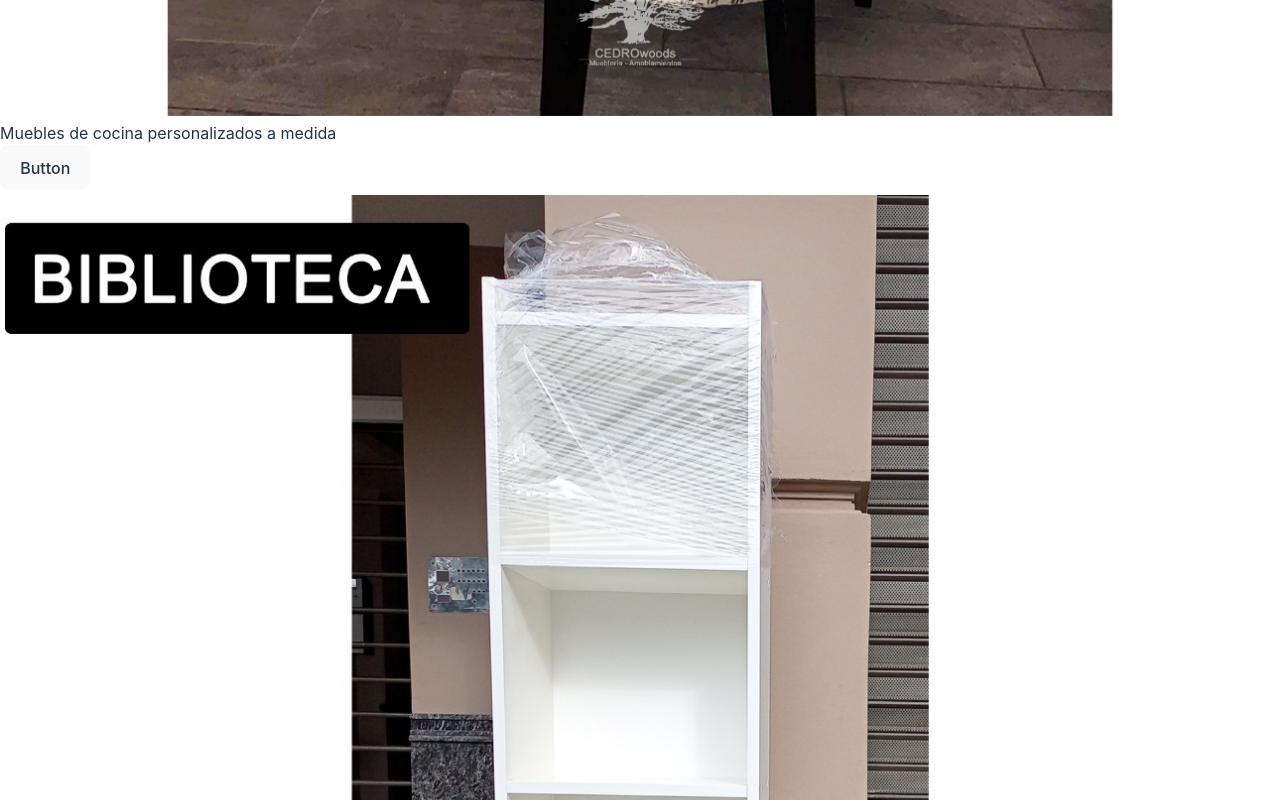
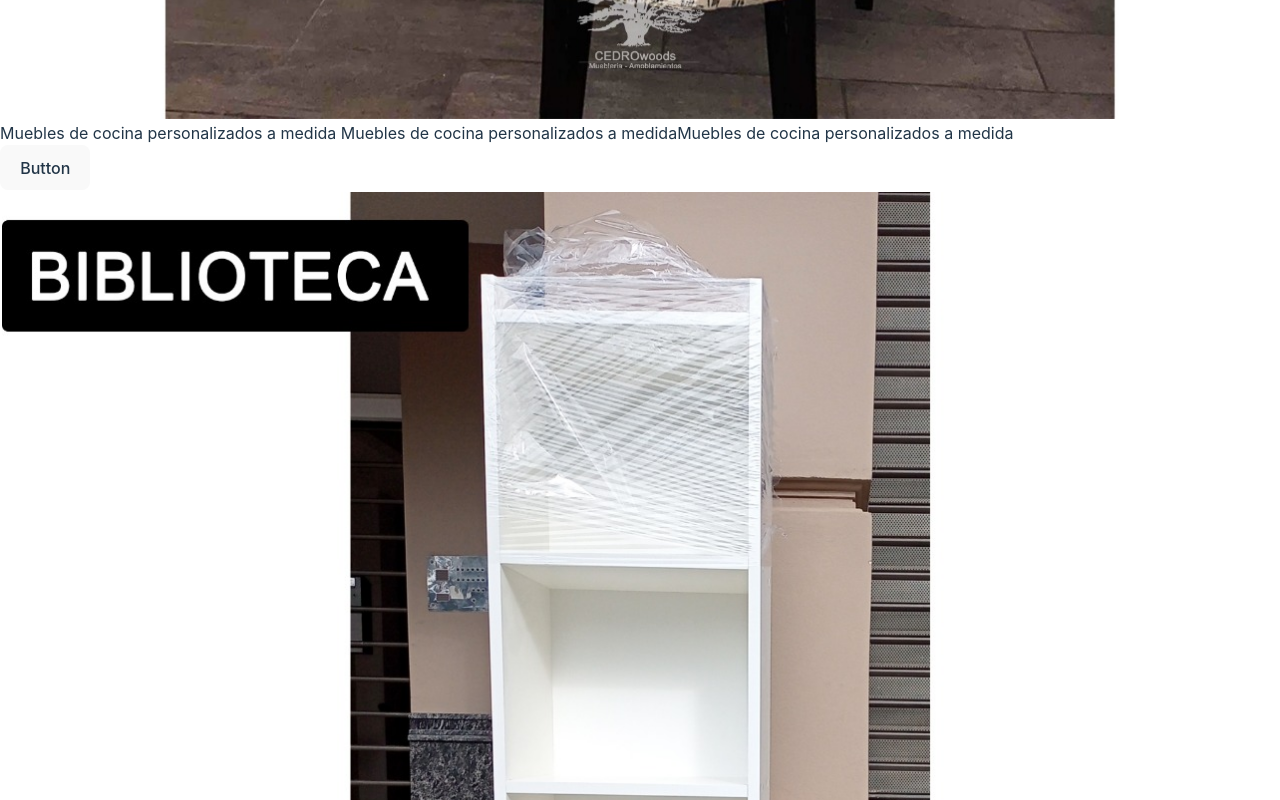
Before and after one commit to jorgehara/CedroWoods, a React (Vite) app: page / in a window 1280 px wide. Shown: the part 1740-2540 px from the top of the page. Built offline with nearby package versions, Linux system fonts and the light colour scheme.

Commit message:
Cards Succesfull

```diff
--- a/src/Components/Cards/Cards.css
+++ b/src/Components/Cards/Cards.css
@@ -4,10 +4,6 @@
     align-items: center;
     width: 100%;
     height: 100%;
-    padding: 5px;
+    padding: 2px;
     object-fit: contain;
 }
-
-.aImgCard{
-    width: 110%;
-}
--- a/src/Components/Cards/Cards.jsx
+++ b/src/Components/Cards/Cards.jsx
@@ -4,15 +4,15 @@ import './Cards.css'
 export const Cards = ({image, description, tittle}) => {
   return (
     <>
-    <div className="flex flex-col pt-3">
-  <div className="flex rounded-lg shadow-lg bg-white max-w-sm">
-    <a className='aImgCard' href="#!">
-      <img className='imgCard' src={image} alt=""/>
+    <div className="flex flex-col">
+  <div className="flex rounded-lg shadow-lg bg-white w-85">
+    <a className='p-0' href="#!">
+      <img className='imgCard' src={image} alt="Image referencia de trabajos realizados"/>
     </a>
-    <div className="p-1">
-      <h5 className="text-gray-900 text-xl font-medium pt-1 mb-4 mr-4">{tittle}</h5>
-      <p className="text-gray-700 text-base mb-3">{description} </p>
-      <button type="button" className=" inline-block px-6 py-2.5 bg-blue-600 text-white font-medium text-xs leading-tight uppercase rounded shadow-md hover:bg-blue-700 hover:shadow-lg focus:bg-blue-700 focus:shadow-lg focus:outline-none focus:ring-0 active:bg-blue-800 active:shadow-lg transition duration-150 ease-in-out">Button</button>
+    <div className="p-0">
+      <h5 className="text-gray-900 text-base p-1">{tittle}</h5>
+      <p className="text-gray-700 text-justify text-md align-text-top w-48  p-4">{description} </p>
+      <button type="button" className=" justify-center ml-4 w-25 mb-2 bg-blue-600 text-white font-medium text-sm leading-tight uppercase rounded shadow-md hover:bg-blue-700 hover:shadow-lg focus:bg-blue-700 focus:shadow-lg focus:outline-none focus:ring-0 active:bg-blue-800 active:shadow-lg transition duration-150 ease-in-out">Button</button>
     </div>
   </div>
 </div>
--- a/src/Components/Projects/Projects.jsx
+++ b/src/Components/Projects/Projects.jsx
@@ -6,44 +6,49 @@ const projects = [
     {
         id: 1,
         title: "Muebles de cocina",
-        description: "Muebles de cocina personalizados a medida",
-        url: "6.jpeg"
+        description: "Muebles de cocina personalizados a medida Muebles de cocina personalizados a medidaMuebles de cocina personalizados a medida",
+        url: "6.jpeg",
+        className: "imgCard",
     },
     {
         id: 2,
         title: "Muebles de sala",
-        description: "Muebles de sala personalizados a medida",
-        url: "7.jpeg"
-    },
-    {
-        id: 3,
-        title: "Muebles de cocina",
-        description: "Muebles de cocina personalizados a medida",
-        url: "8.jpeg"
+        description: "Muebles de cocina personalizados a medida Muebles de cocina personalizados a medidaMuebles de cocina personalizados a medida",
+        url: "7.jpeg",
+        className: "imgCard",
+
     },
     {
         id: 4,
         title: "Muebles de sala",
-        description: "Muebles de sala personalizados a medida",
-        url: "9.jpeg"
+        description: "Muebles de cocina personalizados a medida Muebles de cocina personalizados a medidaMuebles de cocina personalizados a medida",
+        url: "9.jpeg",
+        className: "imgCard",
+
     },
     {
         id: 5,
         title: "Muebles de cocina",
         description: "Muebles de cocina personalizados a medida",
-        url: "10.jpeg"
+        url: "10.jpeg",
+        className: "imgCard",
+
     },
     {
         id: 6,
         title: "Muebles de sala",
         description: "Muebles de sala personalizados a medida",
-        url: "11.jpeg"
+        url: "11.jpeg",
+        className: "imgCard",
+
     },
     {
         id: 7,
         title: "Muebles de cocina",
         description: "Muebles de cocina personalizados a medida",
-        url: "12.jpeg"
+        url: "12.jpeg",
+        className: "imgCard",
+
     },
     // ... más elementos aquí
 ]
@@ -55,19 +60,20 @@ export const Projects = () => {
   return (
     <>
       <div className="flex flex-col ">
-      <div className="flex justify-center p-1 rounded-t-sm ">
+      <div className="flex justify-center p-1 rounded-sm ">
         <h2 className="bg-orange-400 bg-gradient-to-tr font-semibold  md:text-3xl  text-white text-center p-2 mt-3 ">
           Los mejores diseños y calidad en muebles personalizados</h2>
           </div>
-          <div className="flex justify-center p-1 rounded-t-sm ">
+          <div className="flex justify-center p-1 rounded-sm ">
         <h3 className="bg-orange-400 bg-gradient-to-tr font-semibold  md:text-3xl  text-white text-center p-2 "> Encontralos aquí</h3>
         </div>
 
-        <div className="flex justify-center flex-wrap mr-4 pr-1">
+        <div className=" justify-center grid grid-cols-3 p-2 gap-8 w-3/3">
         {projects.map(project => (
           <Cards
             key={project.id}
             image={`${imagePath}${project.url}`}
+            className={project.className}
             title={project.title}
             description={project.description}
             onClick={() => setSelectedProject(project.id)}
```
